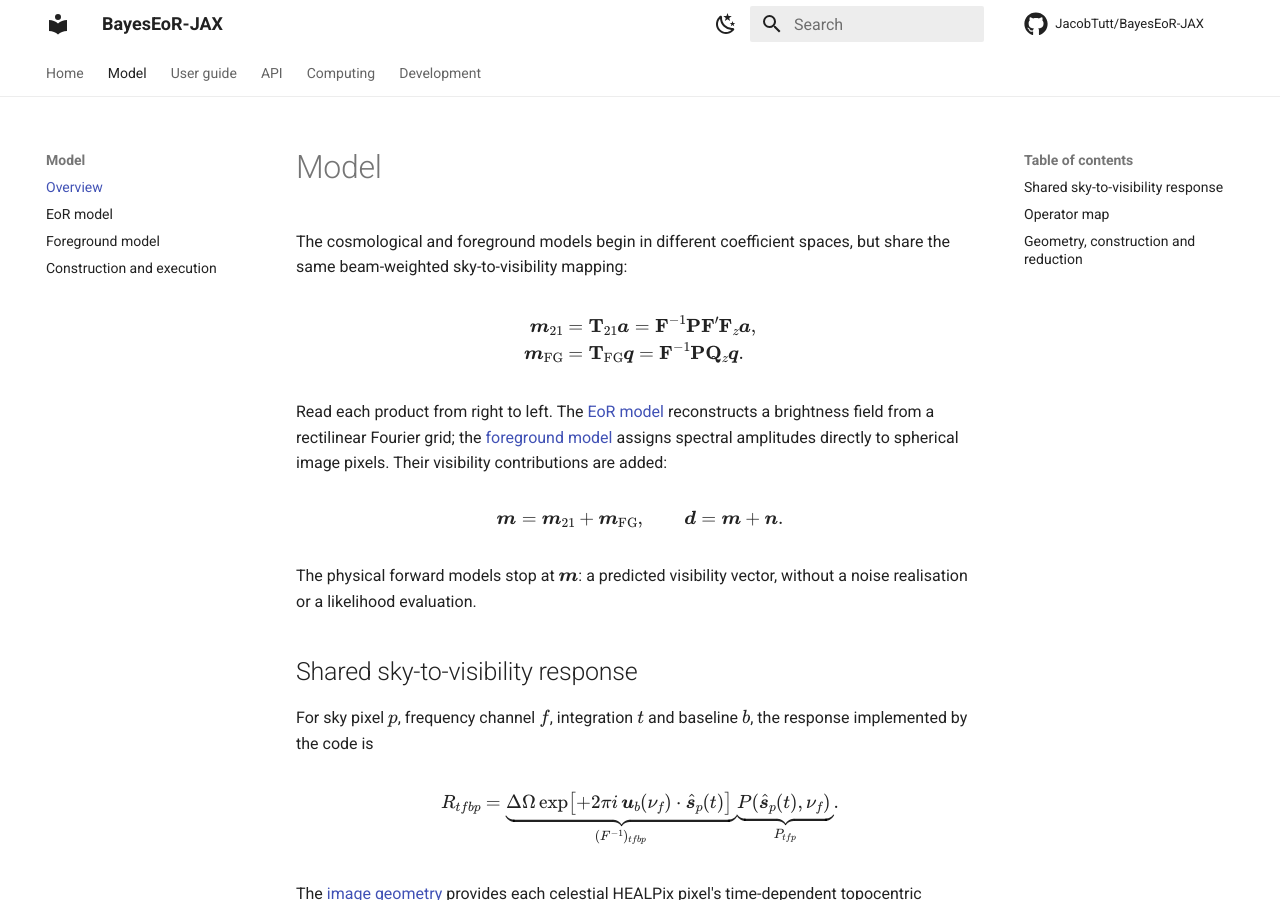
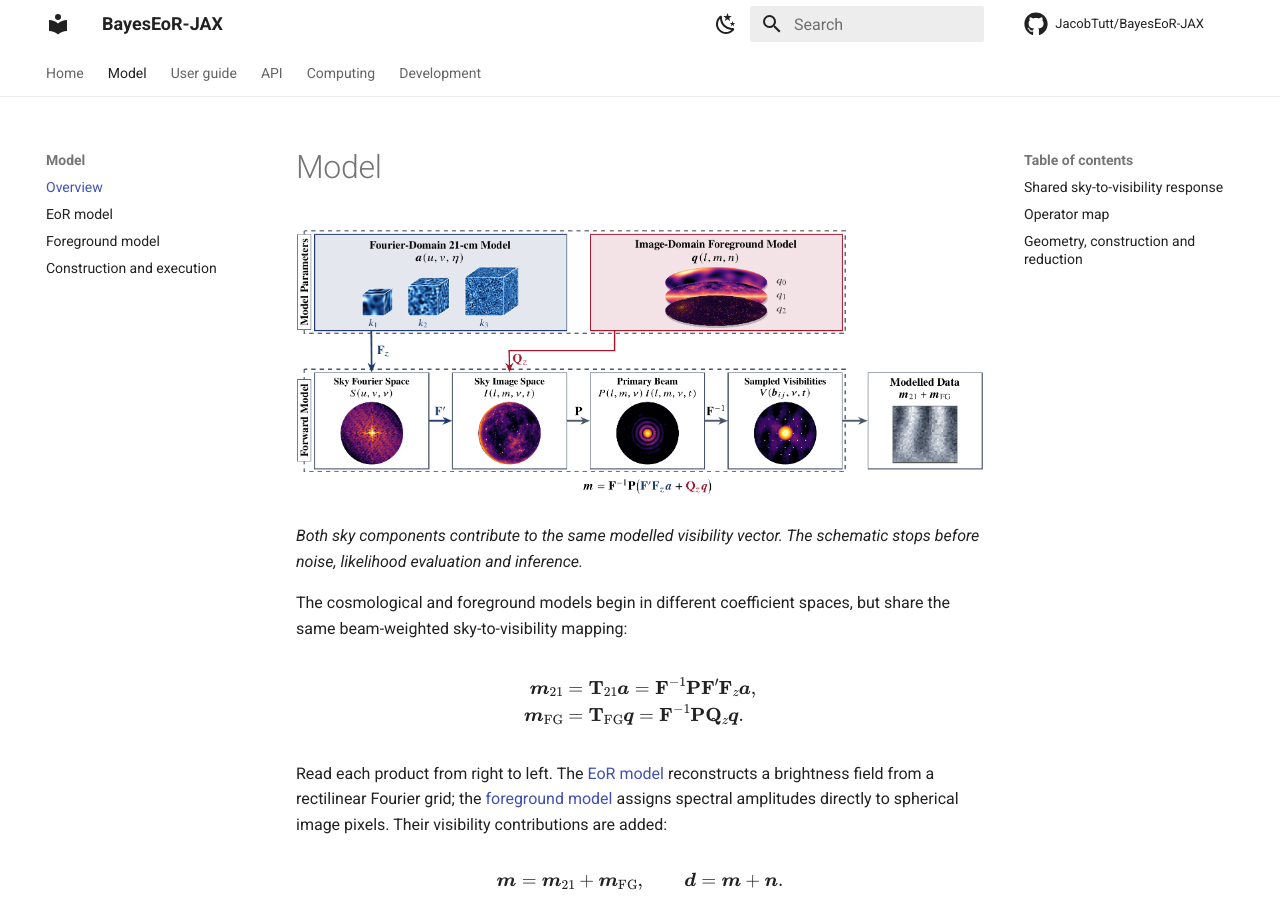
Before and after one commit to JacobTutt/BayesEoR-JAX, an MkDocs documentation site: the page built from docs/model.md, in a window 1280 px wide and 900 px high. Built offline with MkDocs 1.6.1 and Material for MkDocs 9.7.7, drawn with Linux system fonts in a browser that asks for light colours; comment, search, counter and statistics services are not loaded; the version menu is left out.

Commit message:
Show combined sky components in the model overview diagram

```diff
--- a/docs/model.md
+++ b/docs/model.md
@@ -1,4 +1,9 @@
 # Model
+
+[![Combined forward model: the EoR and foreground components enter their respective Fourier and image spaces, then propagate through the shared beam and fringe response into modelled data.](assets/diagrams/joint-model-workflow.png)](assets/diagrams/joint-model-workflow.png)
+
+*Both sky components contribute to the same modelled visibility vector.
+The schematic stops before noise, likelihood evaluation and inference.*
 
 The cosmological and foreground models begin in different coefficient spaces,
 but share the same beam-weighted sky-to-visibility mapping:
```
Also changed, not shown: tools/docs_diagrams/README.md (+10 -3 lines), docs/assets/diagrams/joint-model-workflow.png (added), 1 other file.
